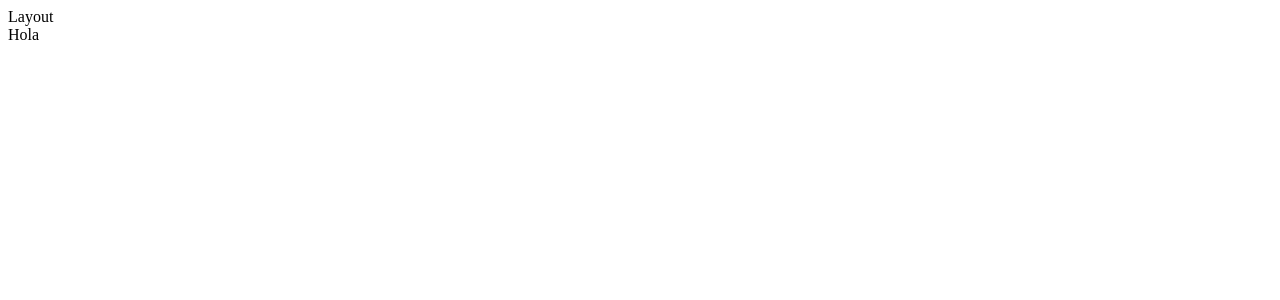
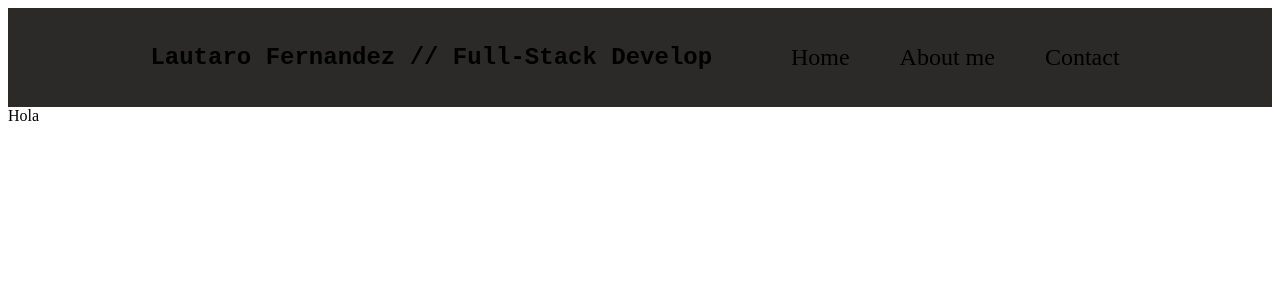
Before and after one commit to LautaroJSON/my-portfolio-Lautaro, a Next.js app: page / in a window 1280 px wide. Shown: the top 300 px of the page. Built offline with nearby package versions, Linux system fonts and the light colour scheme.

Commit message:
perf: add layout

```diff
--- a/layout/index.tsx
+++ b/layout/index.tsx
@@ -1,11 +1,18 @@
 import React from "react"
+import Header from "../components/header"
+import { LayoutContainer } from "./styles"
 
 const Layout = ({ children }) => {
+  const SECTIONS_HEADER: any = [
+    { name: "Home" },
+    { name: "About me" },
+    { name: "Contact" },
+  ]
   return (
-    <>
-      <div>Layout</div>
+    <LayoutContainer>
+      <Header sections={SECTIONS_HEADER} />
       <div>{children}</div>
-    </>
+    </LayoutContainer>
   )
 }
 
--- /dev/null
+++ b/layout/styles.tsx
@@ -0,0 +1,3 @@
+import styled from "styled-components"
+
+export const LayoutContainer = styled.main``
```
